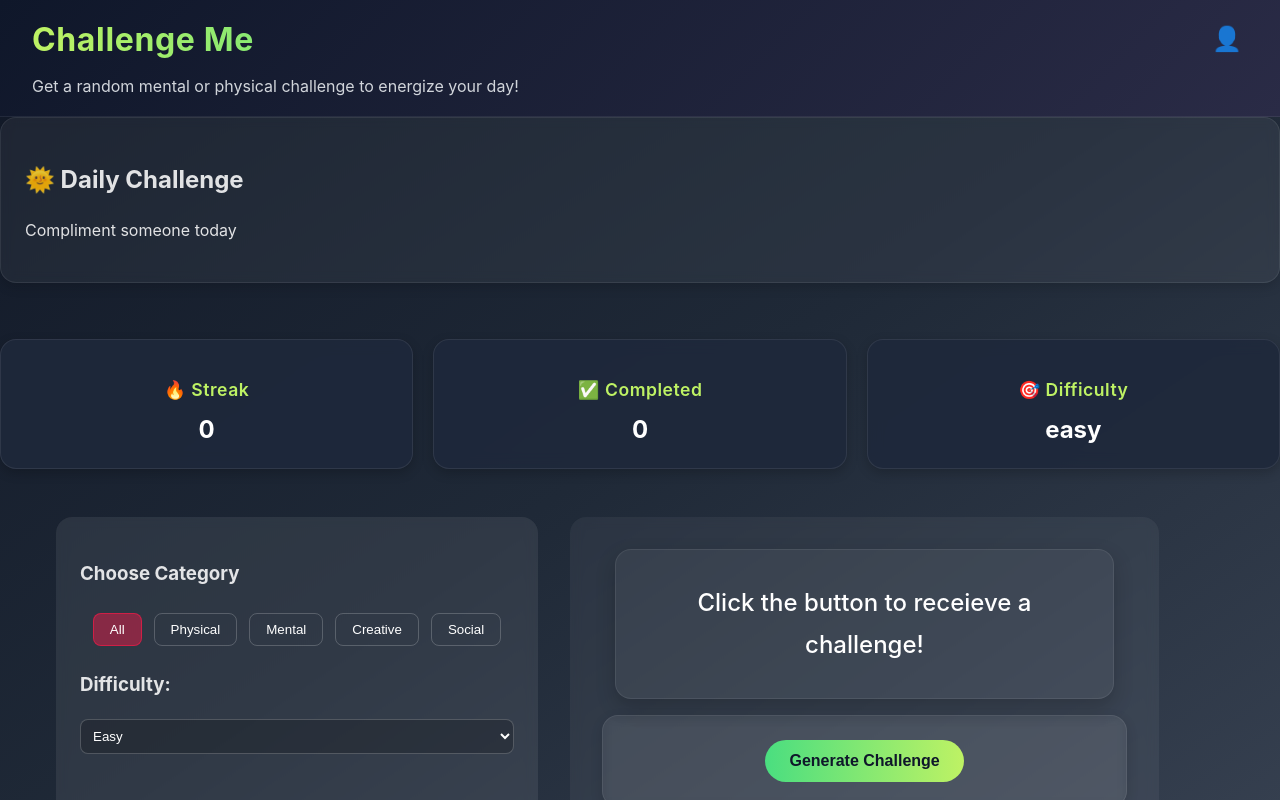
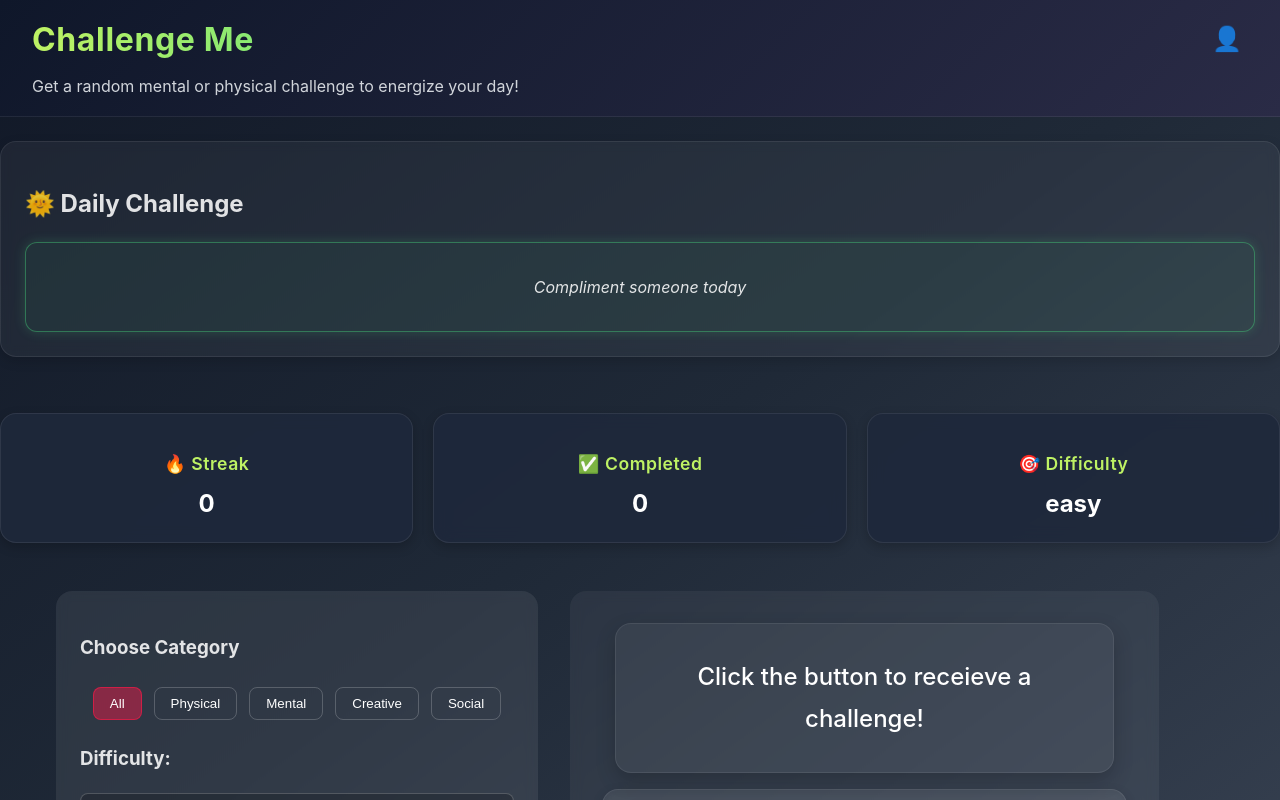
Before and after one commit to robertoandino/challenge-me, a React (Vite) app: page / in a window 1280 px wide. Shown: the top 800 px of the page. Built offline with nearby package versions, Linux system fonts and the light colour scheme.

Commit message:
Refactor DailyChallengeCard styles and structure for improved layout

```diff
--- a/src/components/DailyChallengeCard/DailyChallengeCard.css
+++ b/src/components/DailyChallengeCard/DailyChallengeCard.css
@@ -1,12 +1,12 @@
-.daily-challenge-section {
-    margin: 2rem auto 1.5rem auto;
-    max-width: 32rem;
-    background: rgba(255, 255, 255, 0.08);
+.daily-challenge-card {
+    background: rgba(255, 255, 255, 0.05);
+    border: 1px solid rgba(255, 255, 255, 0.08);
     border-radius: 1rem;
     padding: 1.5rem;
-    text-align: center;
-    color: #fff;
-    border-left: 4px solid #4ade80;
+    margin-top: 1.5rem;
+    margin-bottom: 1.5rem;
+    box-shadow: 0 4px 12px rgba(0,0,0,0.15);
+    backdrop-filter: blur(6px);
 }
 
 .daily-challenge-box {
--- a/src/components/DailyChallengeCard/DailyChallengeCard.tsx
+++ b/src/components/DailyChallengeCard/DailyChallengeCard.tsx
@@ -1,5 +1,5 @@
 import React from "react";
-import "./DailyChallengeCard.css";
+import "./DailyChallengeCard.css"
 
 interface DailyChallengeCardProps {
     dailyChallenge: string;
@@ -7,9 +7,9 @@ interface DailyChallengeCardProps {
 
 const DailyChallengeCard: React.FC<DailyChallengeCardProps> = ({ dailyChallenge}) => {
     return (
-        <section className="section-card daily-challenge-card">
+        <section className="daily-challenge-card">
             <h2>🌞 Daily Challenge</h2>
-            <div className="daily-challegen-box">
+            <div className="daily-challenge-box">
                 <p>{dailyChallenge}</p>
             </div>
         </section>
```
